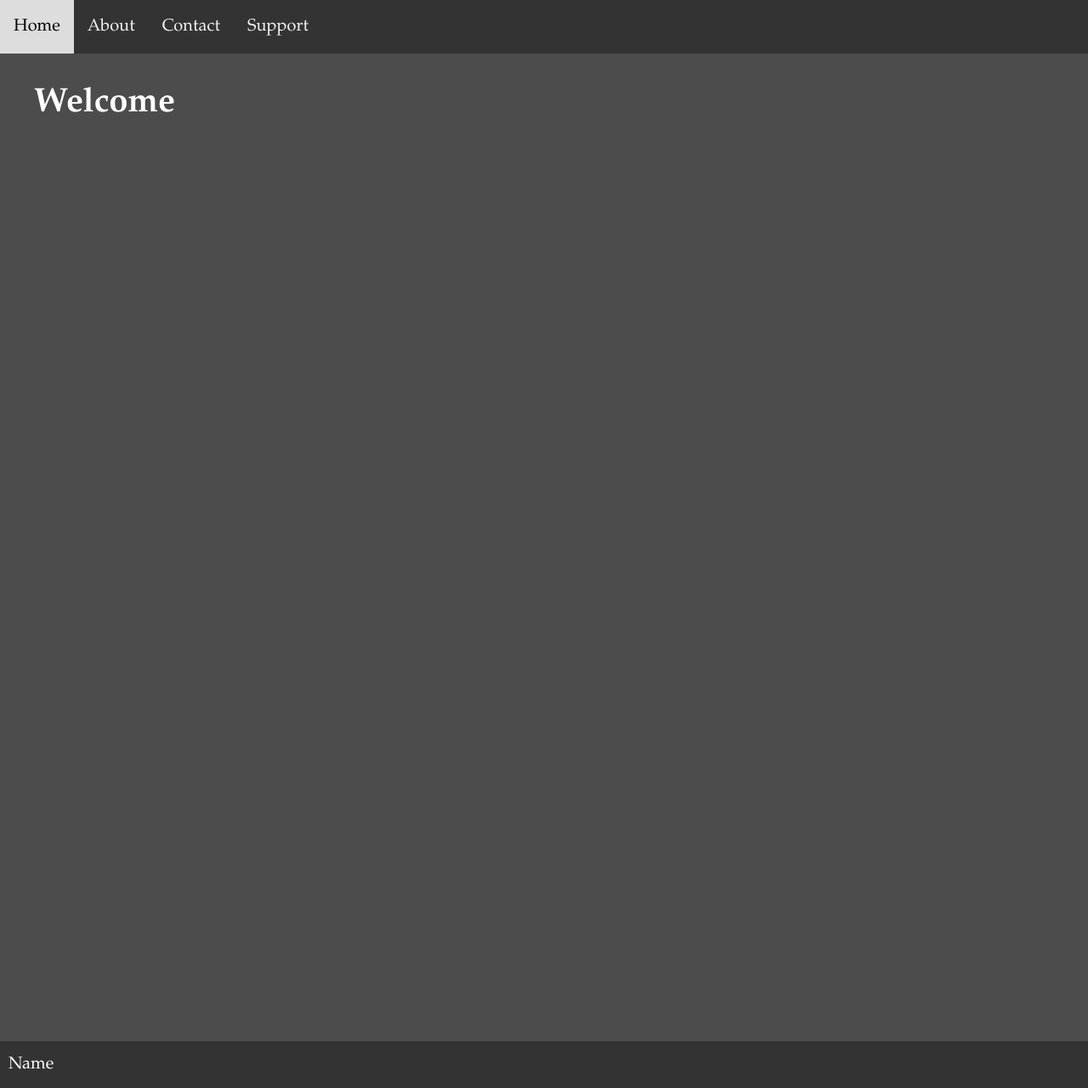
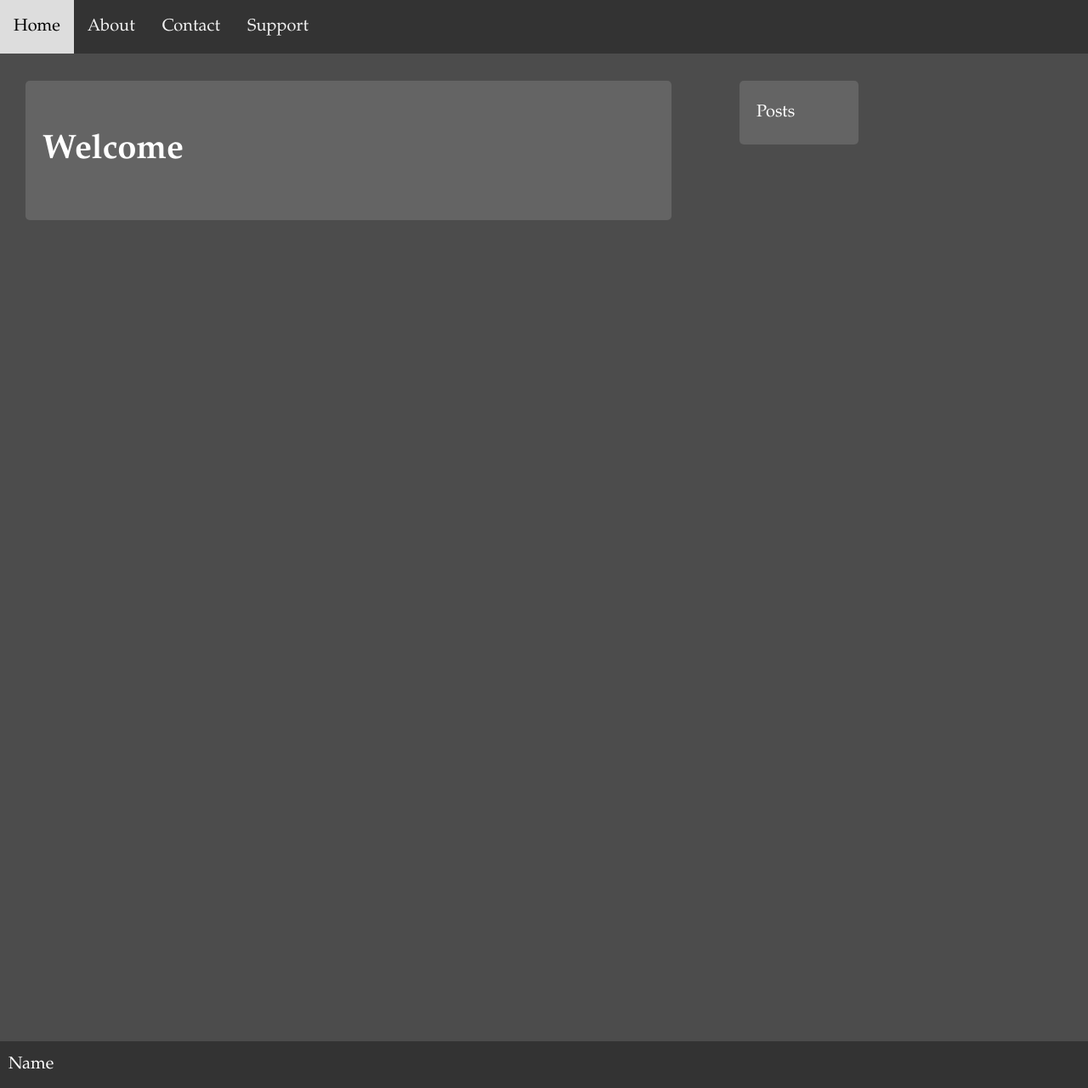
Before and after one commit to sutterj/jekylldark, a Jekyll site: the page built from index.html, in a window 1280 px wide and 1280 px high. Shown: the whole window at 85% size. Built offline with Jekyll 4.4.1, drawn with Linux system fonts in a browser that asks for light colours; nearby versions of some CDN libraries.

Commit message:
Update jekylldark.scss

```diff
--- a/_sass/jekylldark.scss
+++ b/_sass/jekylldark.scss
@@ -1,31 +1,36 @@
 @charset "utf-8";
 
+$background-color: #4C4C4C !default;
 $base-font-family: "Palatino Linotype", "Book Antiqua", Palatino, serif !default;
 $base-font-size: 20px !default;
 $base-line-height: 1.75 !default;
 $base-text-color: #FFFF !default;
-$background-color: #4C4C4C !default;
 
 body.site {
   background-color: $background-color;
+  background-size: cover;
   color: $base-text-color;
   font-family: $base-font-family;
   font-size: $base-font-size;
-  height: 100vw;
   line-height: $base-line-height;
+  height: auto !important;
   margin: 0;
-  overflow: hidden;
+  min-height: 100vh;
   padding: 0;
-  width: 100vw;
+  position: absolute;
 }
 
 .site-content {
-  margin: 20px;
+  background-color: #FFF2;
+  border-radius: 5px;
+  margin: 75px 30px 70px 30px;
   padding: 20px;
 }
 
 @import
   "components/layout",
   "components/navbar",
-  "components/footer"
+  "components/footer",
+  "components/navbar",
+  "components/sidebar";
 ;
```
